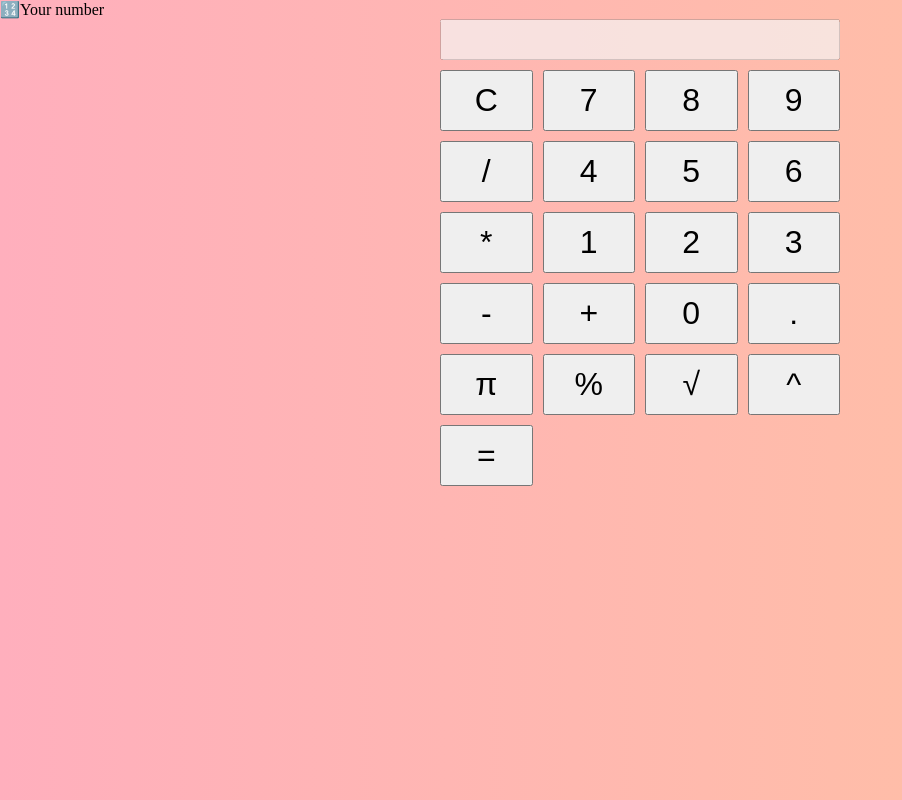
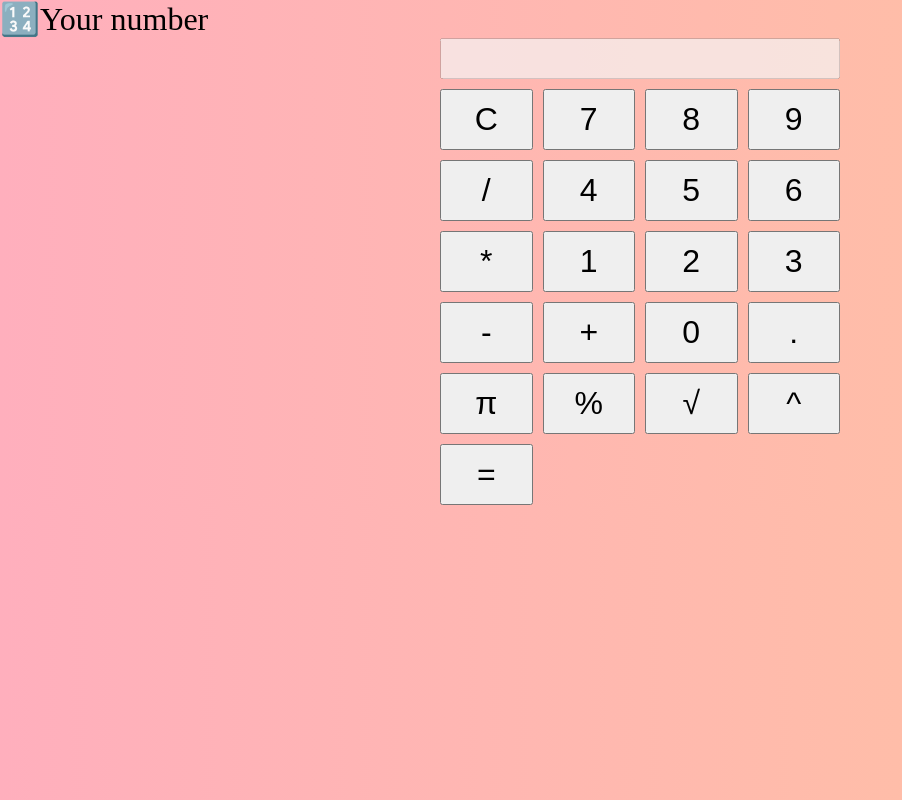
Before and after one commit to karemcode/Calculator, a plain HTML site: page index.html in a window 1280 px wide. Shown: the whole page, without its empty margins (0-902 px from the left). Drawn offline with Linux system fonts and the light colour scheme.

Commit message:
Added style to logo style.css

```diff
--- a/assets/style.css
+++ b/assets/style.css
@@ -9,6 +9,13 @@
 body{
   background: linear-gradient(to right, #ffafbd, #ffc3a0);
  margin: 0 auto;
+}
+
+.logo{
+
+  font-size: xx-large;
+
+
 }
 
 .calculator {
```
